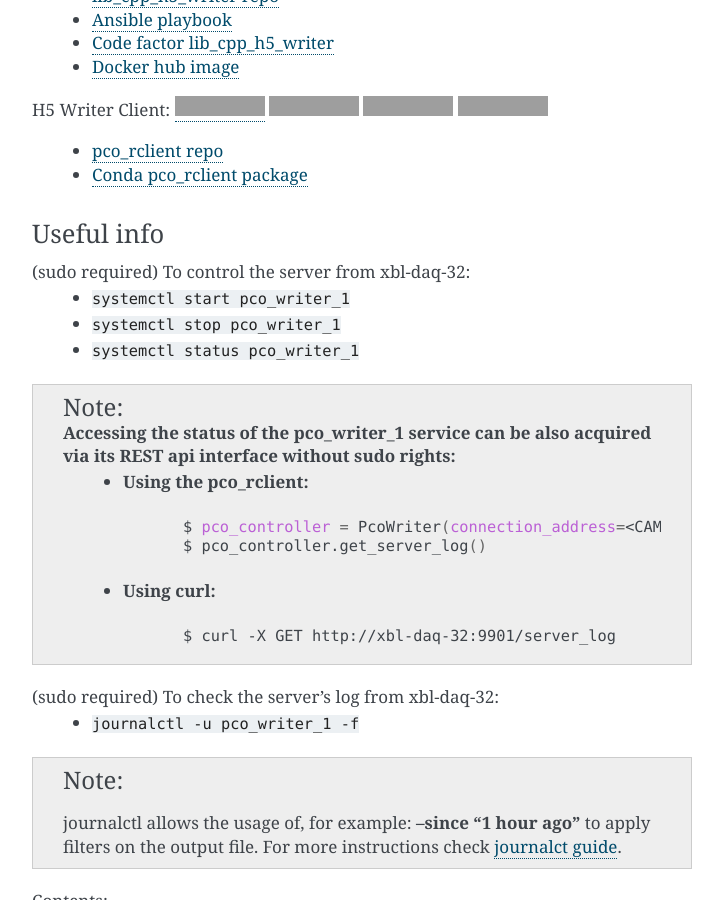
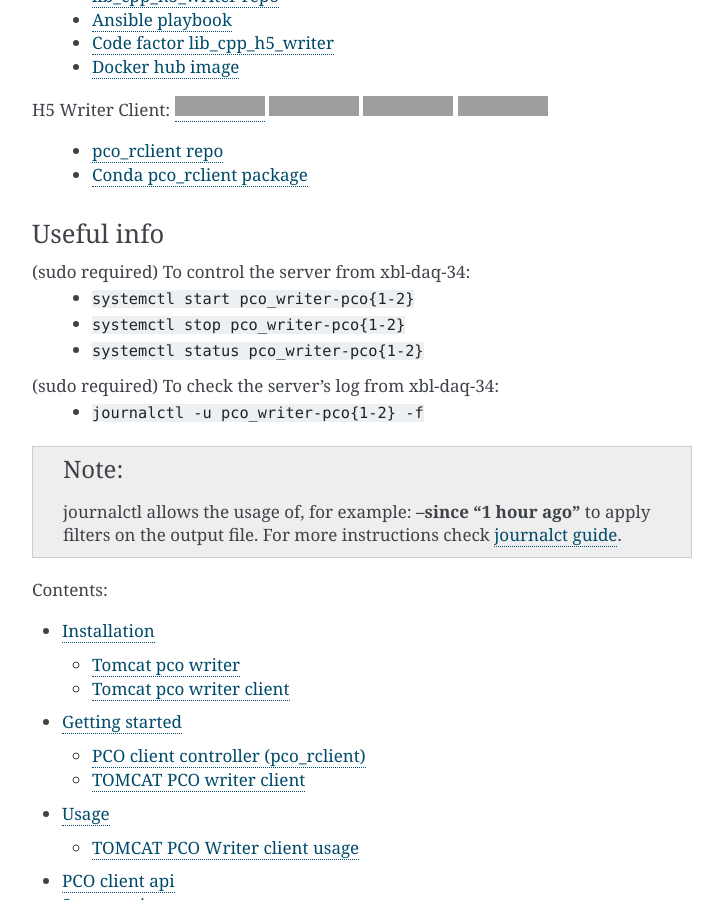
Before and after one commit to paulscherrerinstitute/lib_cpp_h5_writer, a Sphinx documentation site: the page built from docs/index.rst, in a window 1280 px wide and 900 px high, scrolled down 1526 px, cut to the strip 0-900 px from the top of the window. Shown: the whole strip, without its empty margins (388-1111 px from the left). Built offline with Sphinx 7.4.7, drawn with Linux system fonts in a browser that asks for light colours; pages that are not in the unit, such as notebooks, are missing from menus; some of the changed text lies outside the part shown; grey boxes are pictures that could not be loaded.

Commit message:
doc naming updates
- updated service names pco_writer-pco1 and pco_writer-pco2 instead of pco_writer_1
- update server name xbl-daq-34 instead of xbl-daq-32

```diff
--- a/docs/index.rst
+++ b/docs/index.rst
@@ -17,7 +17,7 @@
 
 In addition, the TOMCAT pco writer:
       * Offers a remote client for controlling and spawning the writer - `pco_rclient`_
-      * Runs on xbl-daq-32 and is controlled remotely using the `pco_rclient`_ (inside tomcat's gateway - x06sa-gw).
+      * Runs on xbl-daq-34 and is controlled remotely using the `pco_rclient`_ (inside tomcat's gateway - x06sa-gw).
       * The `pco_rclient`_ allows to fully control automated acquisitions and the usage of scripting
       * Is deployed/installed using ansible playbooks in a conda environment. Check `ansible configuration`_ and `conda env`_.
       * It's distributed via Anaconda and easily installed using the `conda_client`_
@@ -92,27 +92,15 @@
 Useful info
 ^^^^^^^^^^^
 
-(sudo required) To control the server from xbl-daq-32:
-   * ``systemctl start pco_writer_1``
-   * ``systemctl stop pco_writer_1``
-   * ``systemctl status pco_writer_1``
-
-.. note::
-    Accessing the status of the pco_writer_1 service can be also acquired via its REST api interface without sudo rights:
-      * Using the pco_rclient:
-         .. code-block:: bash
-
-            $ pco_controller = PcoWriter(connection_address=<CAM_ADDRESS>, user_id=<USER_ID>)
-            $ pco_controller.get_server_log()
+(sudo required) To control the server from xbl-daq-34:
+   * ``systemctl start pco_writer-pco{1-2}``
+   * ``systemctl stop pco_writer-pco{1-2}``
+   * ``systemctl status pco_writer-pco{1-2}``
 
 
-      * Using curl:
-         .. code-block:: bash
+(sudo required) To check the server's log from xbl-daq-34:
+    * ``journalctl -u pco_writer-pco{1-2} -f``
 
-            $ curl -X GET http://xbl-daq-32:9901/server_log
-
-(sudo required) To check the server's log from xbl-daq-32:
-    * ``journalctl -u pco_writer_1 -f``
 .. note::
    journalctl allows the usage of, for example: **--since "1 hour ago"** to apply filters on the output file. For more instructions check `journalct guide`_.
 
```
